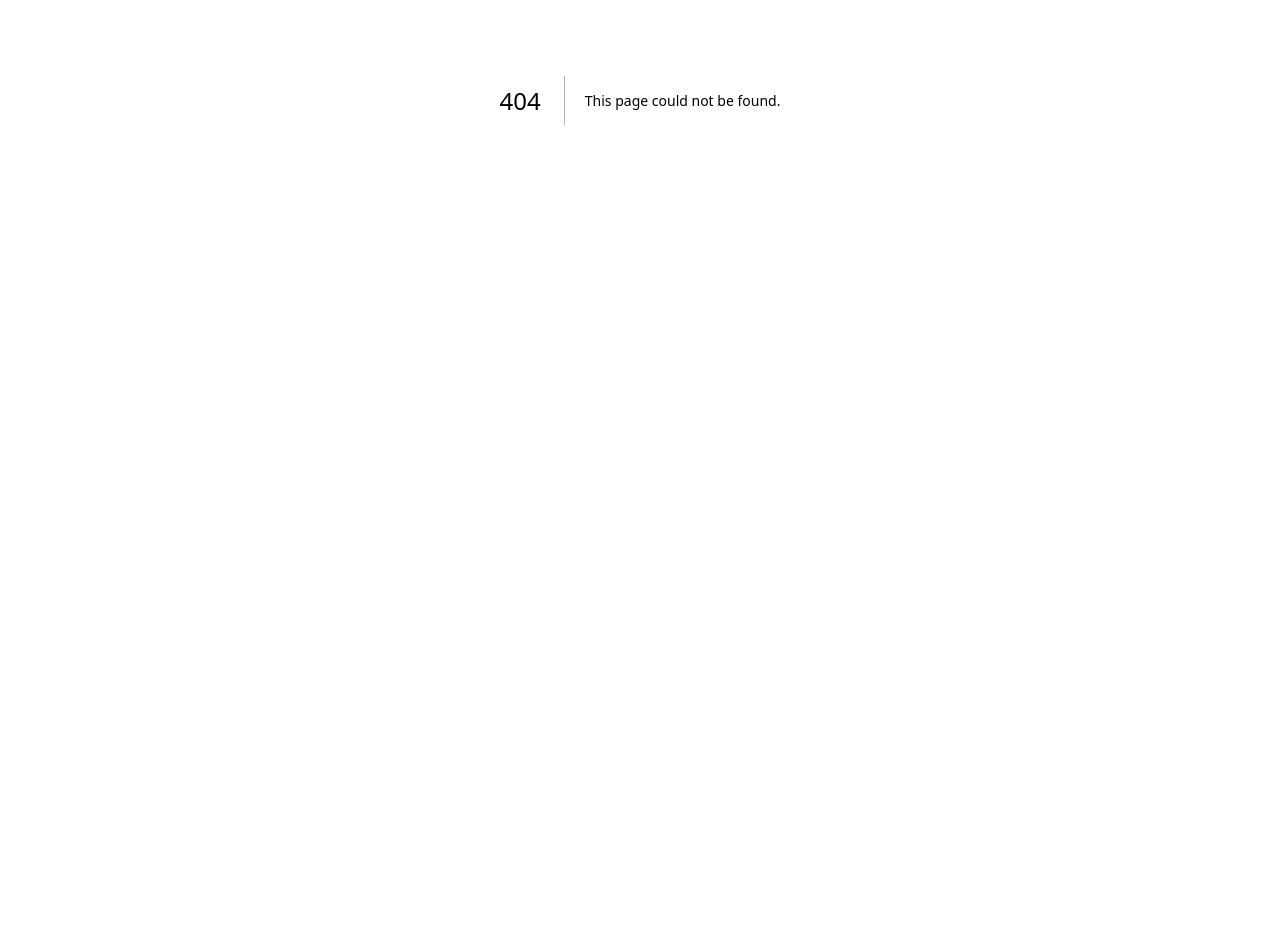
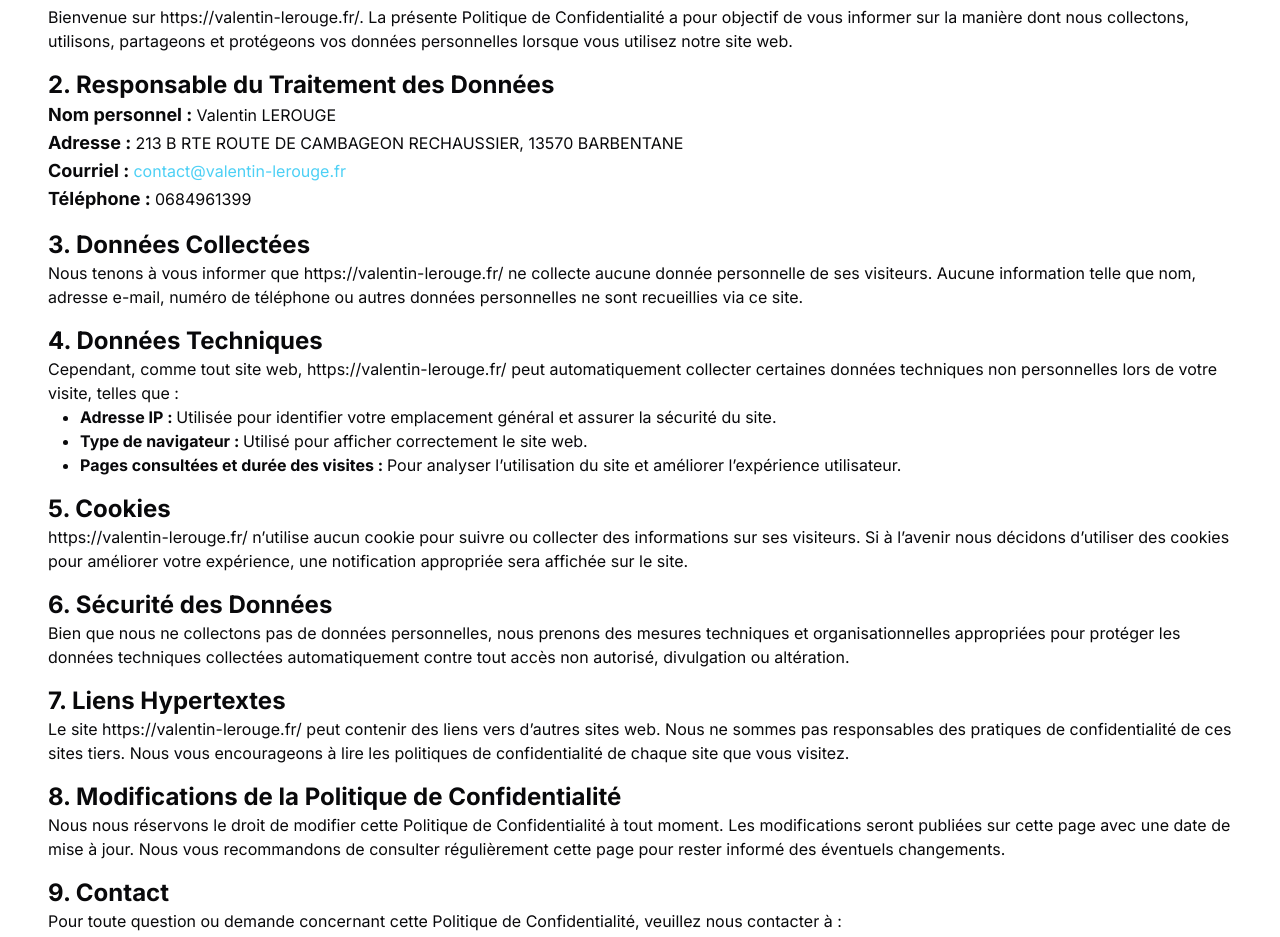
Before and after one commit to DopeCloudd/next-portfolio-freelance, a Next.js app: page /politique-de-confidentialite in a window 1280 px wide. Before the commit this address had no page. Shown: the part 300-1237 px from the top of the page. Before the commit the page ends 800 px from the top, so only its background shows below. Built offline with nearby package versions, Linux system fonts and the light colour scheme.

Commit message:
ajout des politique de confidentialite

```diff
--- /dev/null
+++ b/app/(components)/Confidentialite.tsx
@@ -0,0 +1,120 @@
+export const Confidentialite = () => {
+  return (
+    <section id="services" className="container text-center py-24 sm:py-32">
+      <h2 className="text-3xl md:text-4xl font-bold ">
+        <span className="bg-gradient-to-b from-primary/60 to-primary text-transparent bg-clip-text">
+          Politique de confidentialité
+        </span>
+      </h2>
+      <div className="container text-left pt-12">
+        <h3 className="text-2xl font-bold">1. Introduction</h3>
+        <p>
+          Bienvenue sur https://valentin-lerouge.fr/. La présente Politique de
+          Confidentialité a pour objectif de vous informer sur la manière dont
+          nous collectons, utilisons, partageons et protégeons vos données
+          personnelles lorsque vous utilisez notre site web.
+        </p>
+        <h3 className="text-2xl font-bold pt-4">
+          2. Responsable du Traitement des Données
+        </h3>
+        <p>
+          <span className="text-lg font-bold">Nom personnel : </span>Valentin
+          LEROUGE
+        </p>
+        <p>
+          <span className="text-lg font-bold">Adresse : </span> 213 B RTE ROUTE
+          DE CAMBAGEON RECHAUSSIER, 13570 BARBENTANE
+        </p>
+        <p>
+          <span className="text-lg font-bold">Courriel : </span>{" "}
+          <a href="mailto:contact@valentin-lerouge.fr" className="text-primary">
+            contact@valentin-lerouge.fr
+          </a>
+        </p>
+        <p>
+          <span className="text-lg font-bold">Téléphone : </span> 0684961399
+        </p>
+        <h3 className="text-2xl font-bold pt-4">3. Données Collectées</h3>
+        <p>
+          Nous tenons à vous informer que https://valentin-lerouge.fr/ ne
+          collecte aucune donnée personnelle de ses visiteurs. Aucune
+          information telle que nom, adresse e-mail, numéro de téléphone ou
+          autres données personnelles ne sont recueillies via ce site.
+        </p>
+        <h3 className="text-2xl font-bold pt-4">4. Données Techniques</h3>
+        <p>
+          Cependant, comme tout site web, https://valentin-lerouge.fr/ peut
+          automatiquement collecter certaines données techniques non
+          personnelles lors de votre visite, telles que :
+        </p>
+        <ul className="list-disc pl-8">
+          <li>
+            <span className="font-bold">Adresse IP : </span>
+            Utilisée pour identifier votre emplacement général et assurer la
+            sécurité du site.
+          </li>
+          <li>
+            <span className="font-bold">Type de navigateur : </span> Utilisé
+            pour afficher correctement le site web.
+          </li>
+          <li>
+            <span className="font-bold">
+              Pages consultées et durée des visites :{" "}
+            </span>{" "}
+            Pour analyser l’utilisation du site et améliorer l’expérience
+            utilisateur.
+          </li>
+        </ul>
+        <h3 className="text-2xl font-bold pt-4">5. Cookies</h3>
+        <p>
+          https://valentin-lerouge.fr/ n’utilise aucun cookie pour suivre ou
+          collecter des informations sur ses visiteurs. Si à l’avenir nous
+          décidons d’utiliser des cookies pour améliorer votre expérience, une
+          notification appropriée sera affichée sur le site.
+        </p>
+        <h3 className="text-2xl font-bold pt-4">6. Sécurité des Données</h3>
+        <p>
+          Bien que nous ne collectons pas de données personnelles, nous prenons
+          des mesures techniques et organisationnelles appropriées pour protéger
+          les données techniques collectées automatiquement contre tout accès
+          non autorisé, divulgation ou altération.
+        </p>
+        <h3 className="text-2xl font-bold pt-4">7. Liens Hypertextes</h3>
+        <p>
+          Le site https://valentin-lerouge.fr/ peut contenir des liens vers
+          d’autres sites web. Nous ne sommes pas responsables des pratiques de
+          confidentialité de ces sites tiers. Nous vous encourageons à lire les
+          politiques de confidentialité de chaque site que vous visitez.
+        </p>
+        <h3 className="text-2xl font-bold pt-4">
+          8. Modifications de la Politique de Confidentialité
+        </h3>
+        <p>
+          Nous nous réservons le droit de modifier cette Politique de
+          Confidentialité à tout moment. Les modifications seront publiées sur
+          cette page avec une date de mise à jour. Nous vous recommandons de
+          consulter régulièrement cette page pour rester informé des éventuels
+          changements.
+        </p>
+        <h3 className="text-2xl font-bold pt-4">9. Contact</h3>
+        <p>
+          Pour toute question ou demande concernant cette Politique de
+          Confidentialité, veuillez nous contacter à :
+        </p>
+        <p>
+          <span className="text-lg font-bold">Courriel : </span>{" "}
+          <a href="mailto:contact@valentin-lerouge.fr" className="text-primary">
+            contact@valentin-lerouge.fr
+          </a>
+        </p>
+        <p>
+          <span className="text-lg font-bold">Téléphone : </span> 0684961399
+        </p>
+        <p>
+          <span className="text-lg font-bold">Adresse : </span> 213 B RTE ROUTE
+          DE CAMBAGEON RECHAUSSIER, 13570 BARBENTANE
+        </p>
+      </div>
+    </section>
+  );
+};
--- /dev/null
+++ b/app/politique-de-confidentialite/page.tsx
@@ -0,0 +1,13 @@
+import { Confidentialite } from "@/app/(components)/Confidentialite";
+import { Footer } from "@/app/(components)/Footer";
+import { Navbar } from "@/app/(components)/Navbar";
+
+export default function Home() {
+  return (
+    <>
+      <Navbar />
+      <Confidentialite />
+      <Footer />
+    </>
+  );
+}
```
